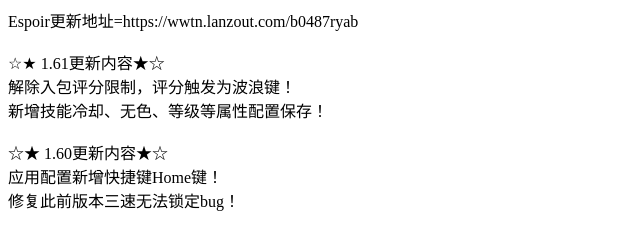
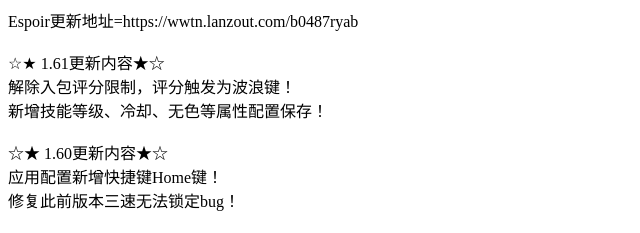
Before and after one commit to Espoir2064/Espoir2064.github.io, a plain HTML site: page index.html in a window 1280 px wide. Shown: the top 233 px of the page, 0-640 px from the left. Drawn offline with Linux system fonts and the light colour scheme.

Commit message:
Update index.html

```diff
--- a/index.html
+++ b/index.html
@@ -9,7 +9,7 @@
     <br>
     <p0>☆★ 1.61更新内容★☆</p0><br>
     <p1>解除入包评分限制，评分触发为波浪键！</p1><br>
-    <p2>新增技能冷却、无色、等级等属性配置保存！</p2><br>
+    <p2>新增技能等级、冷却、无色等属性配置保存！</p2><br>
     <br>
     <p0>☆★ 1.60更新内容★☆</p0><br>
     <p1>应用配置新增快捷键Home键！</p1><br>
```
